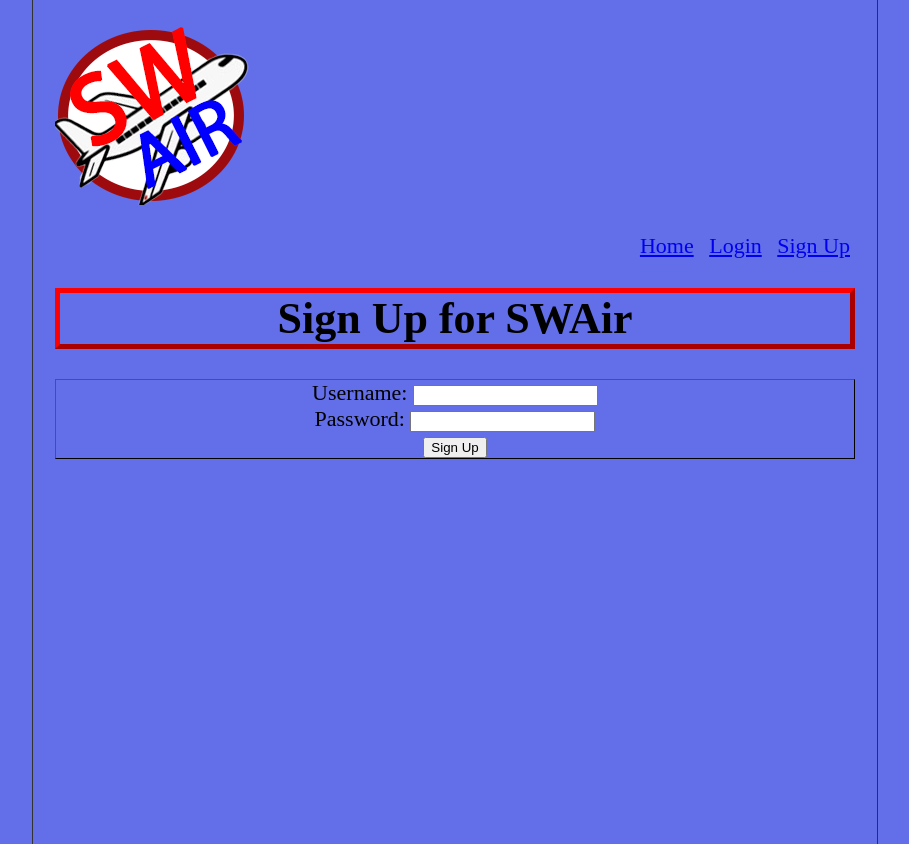
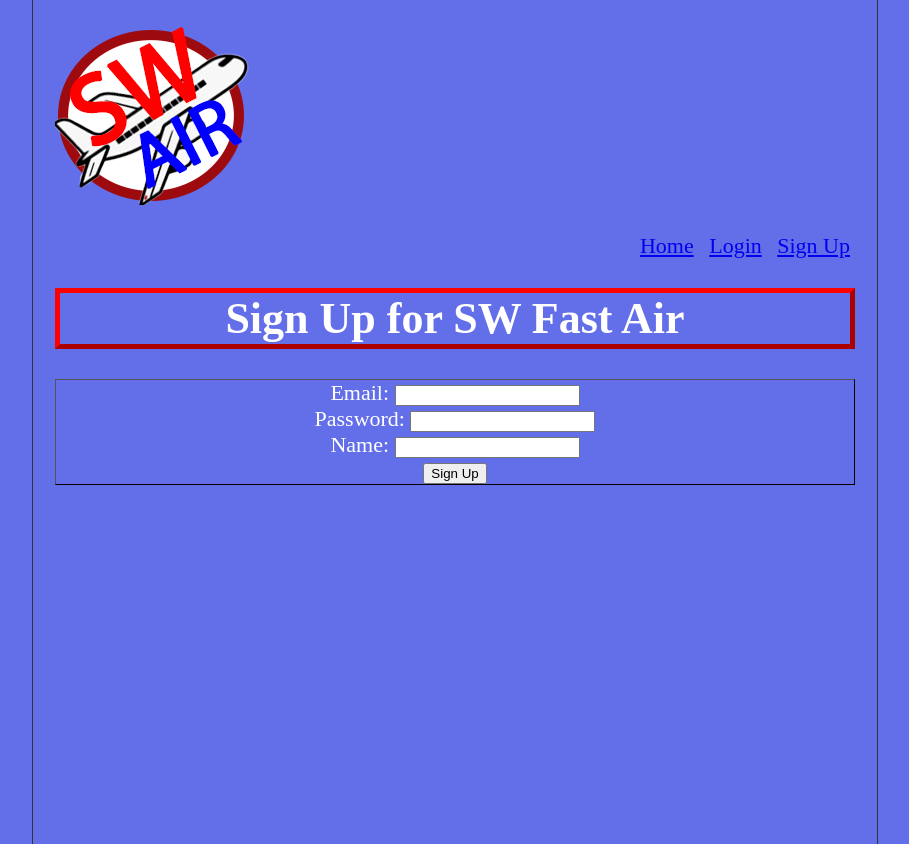
Before and after one commit to Chaszor/SWAir, a PHP site: page /signup.html in a window 1280 px wide. Shown: the whole page, without its empty margins (185-1094 px from the left). Run offline with PHP 8.4, Linux system fonts and the light colour scheme.

Commit message:
update with changes after the sprint

```diff
--- a/css/style.css
+++ b/css/style.css
@@ -1,5 +1,6 @@
 html{
     font-size: 22px;
+    color: white
 }
 
 body{
@@ -13,7 +14,6 @@ body{
 }
 
 .heading{
-    color:black;
     text-align: center;
     border: 5px outset red;
 }
--- a/login.html
+++ b/login.html
@@ -17,7 +17,7 @@
                 <li><a href="signup.html">Sign Up</a></li>
             </ul>
         </div>
-        <h1 class="heading">Login To SWAir</h1>
+        <h1 class="heading">Login To SW Fast Air</h1>
 
         <div class ="login">
             <form action="login.php" method="post" align="center">
--- a/signup.html
+++ b/signup.html
@@ -17,15 +17,18 @@
                 <li><a href="signup.html">Sign Up</a></li>
             </ul>
         </div>
-        <h1 class="heading">Sign Up for SWAir</h1>
+        <h1 class="heading">Sign Up for SW Fast Air</h1>
 
         <div class ="login">
             <form action="signup.php" method="post" align="center">
-                <label for="username">Username:</label>
-                <input type="text" id="username" name="username" required><br>
+                <label for="email">Email:</label>
+                <input type="text" id="email" name="email" required><br>
 
                 <label for="password">Password:</label>
                 <input type="password" id="password" name="password" required><br>
+
+                <label for="name">Name:</label>
+                <input type="text" id="name" name="name" required></br>
 
                 <input type="submit" value="Sign Up">
             </form>
```
Also changed, not shown: home.html (+4 -4 lines), logindb.sql (deleted, +0 -49 lines), signup.php (+5 -2 lines).
